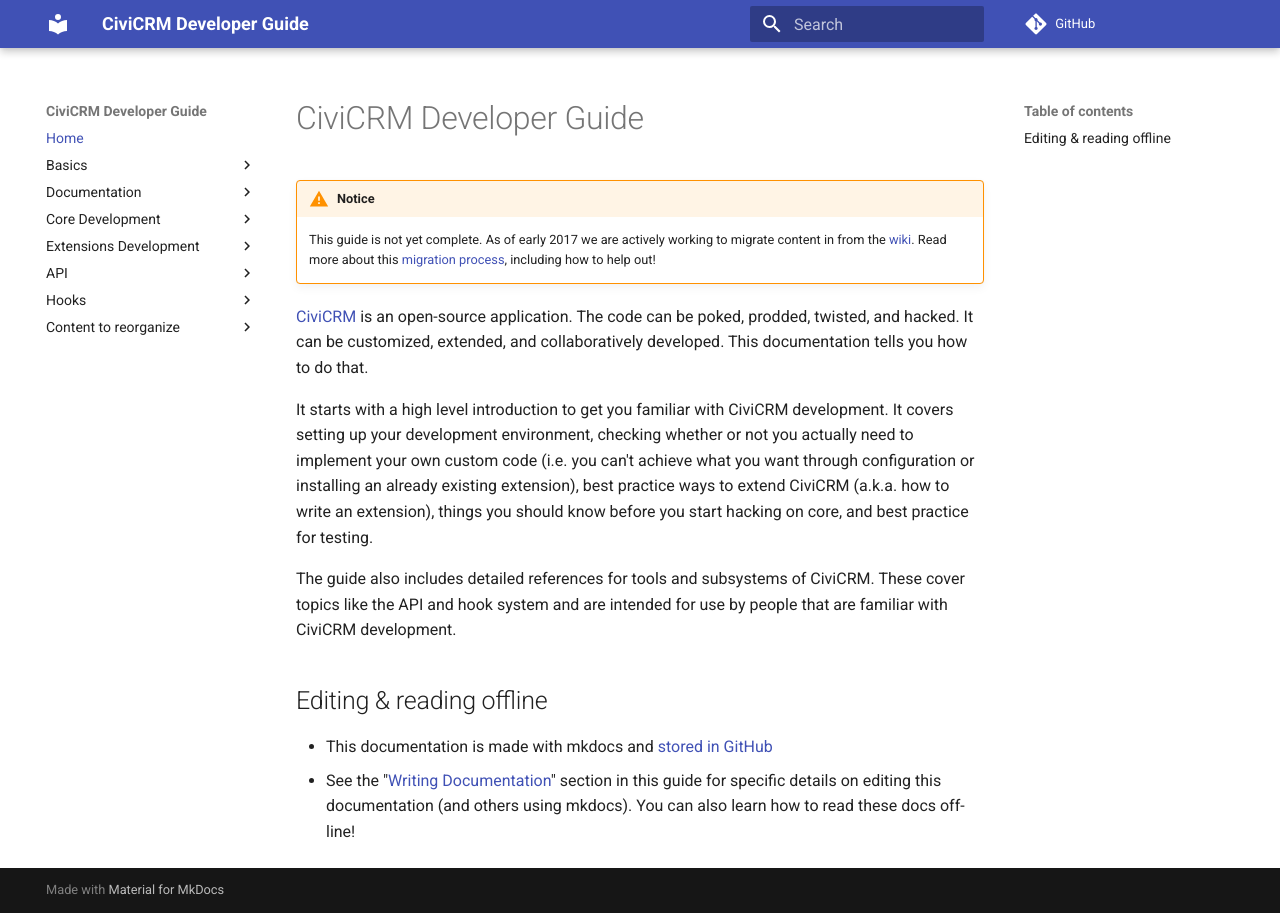
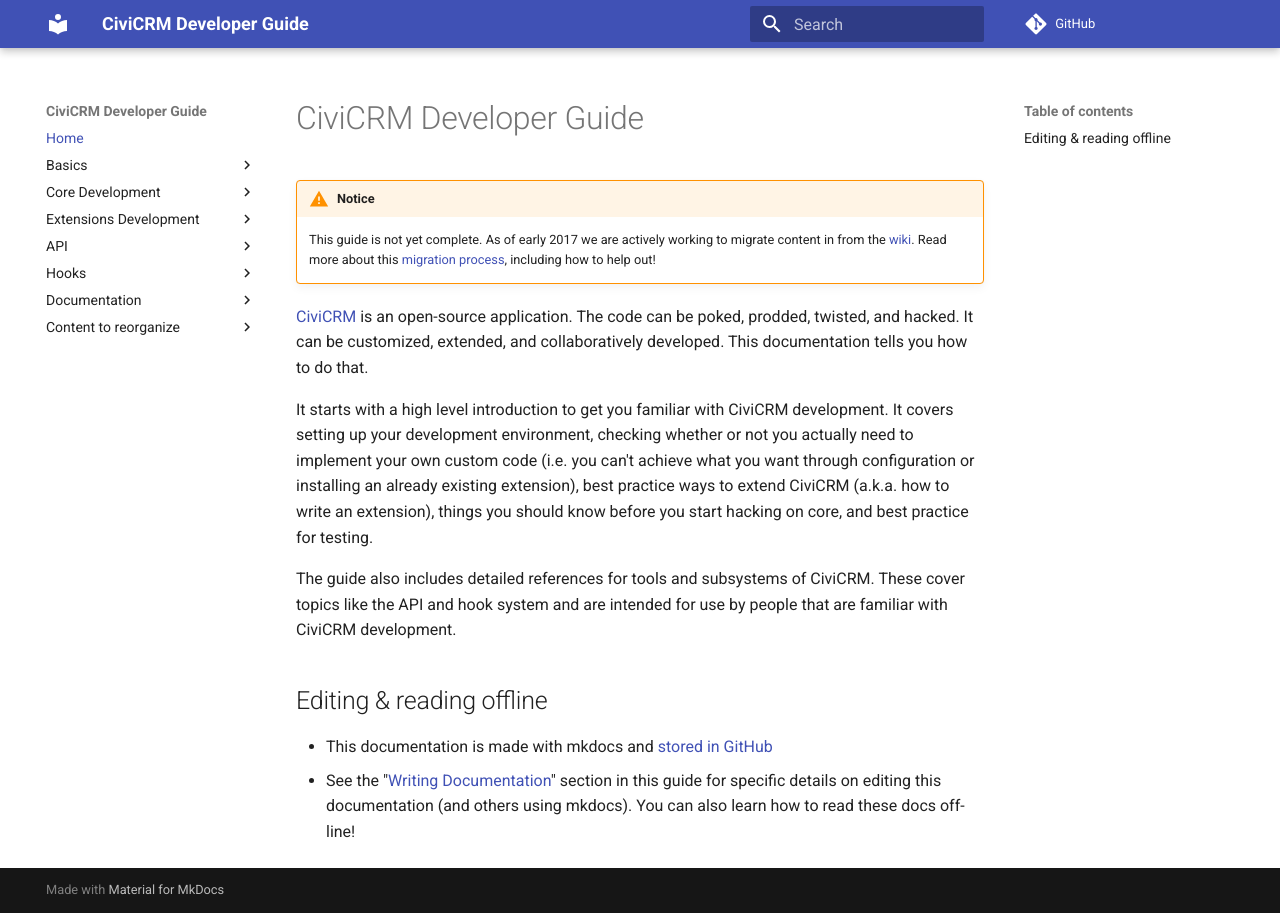
Before and after one commit to civicrm/civicrm-dev-docs, an MkDocs documentation site: the page built from docs/index.md, in a window 1280 px wide. Built offline with MkDocs 1.6.1 and Material for MkDocs 9.7.7, drawn with Linux system fonts in a browser that asks for light colours; comment, search, counter and statistics services are not loaded; old or Windows-style settings are respelled for this version of MkDocs; part of the change alters nothing that is shown.

```diff
--- a/mkdocs.yml
+++ b/mkdocs.yml
@@ -21,10 +21,6 @@ pages:
   - Planning Your Project: basics/planning.md   # page-tree = DONE
   # buildkit: /setup/buildkit.md                # page-tree = NEED_NEW_PAGE  # summary: See Github README for download instructions. Alternatively, follow links and install particular tools as-needed.
   - Debugging: dev-tools/debugging.md           # page-tree = NEED_PAGE_MOVE to /setup/debugging.md
-- Documentation:
-  - Writing Documentation: documentation.md     # page-tree = NEED_PAGE_MOVE to /documentation/writing.md
-  - Markdown: markdownrules.md                  # page-tree = NEED_PAGE_MOVE to /documentation/markdown.md
-  - Style Guide: best-practices/documentation-style-guide.md  # page-tree = NEED_PAGE_MOVE to /documentation/style-guide.md
 - Core Development:
   - When to edit core: core/hacking.md             # page-tree = NEED_PAGE_MOVE to /core/deciding.md
   # How to Contribute: /core/contributing.md    # page-tree = NEED_NEW_PAGE # summary: General summary of process (git+issues+PRs+Mattermost)
@@ -193,6 +189,10 @@ pages:
   - CiviRules hooks:
     - hook_civirules_alter_trigger_data: hooks/hook_civirules_alter_trigger_data.md
     - hook_civirules_logger: hooks/hook_civirules_logger.md
+- Documentation:
+  - Writing Documentation: documentation.md     # page-tree = NEED_PAGE_MOVE to /documentation/writing.md
+  - Markdown: markdownrules.md                  # page-tree = NEED_PAGE_MOVE to /documentation/markdown.md
+  - Style Guide: best-practices/documentation-style-guide.md  # page-tree = NEED_PAGE_MOVE to /documentation/style-guide.md
 - Content to reorganize:
   - Extensions files: extensions/files.md
   - Requirements: requirements.md
```
